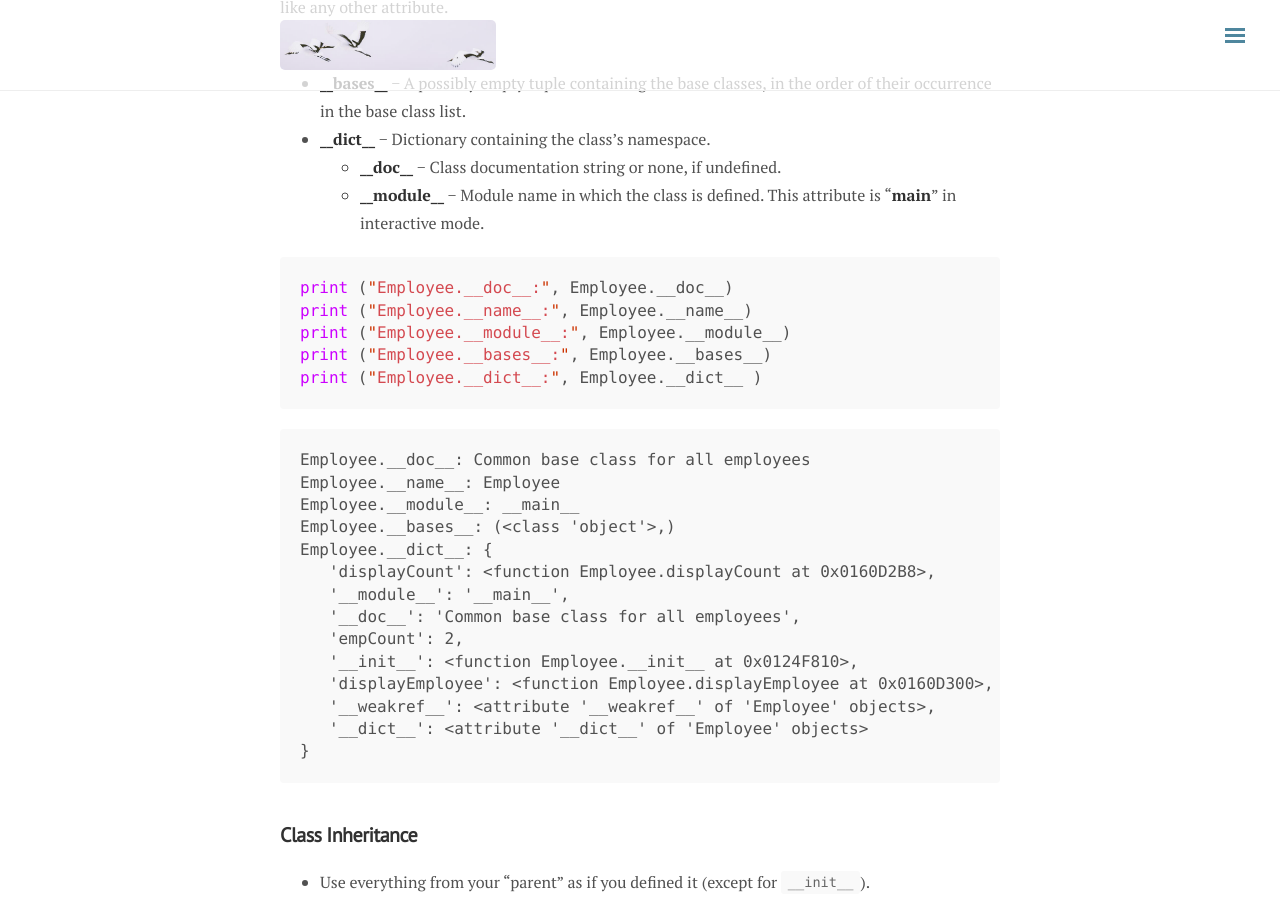
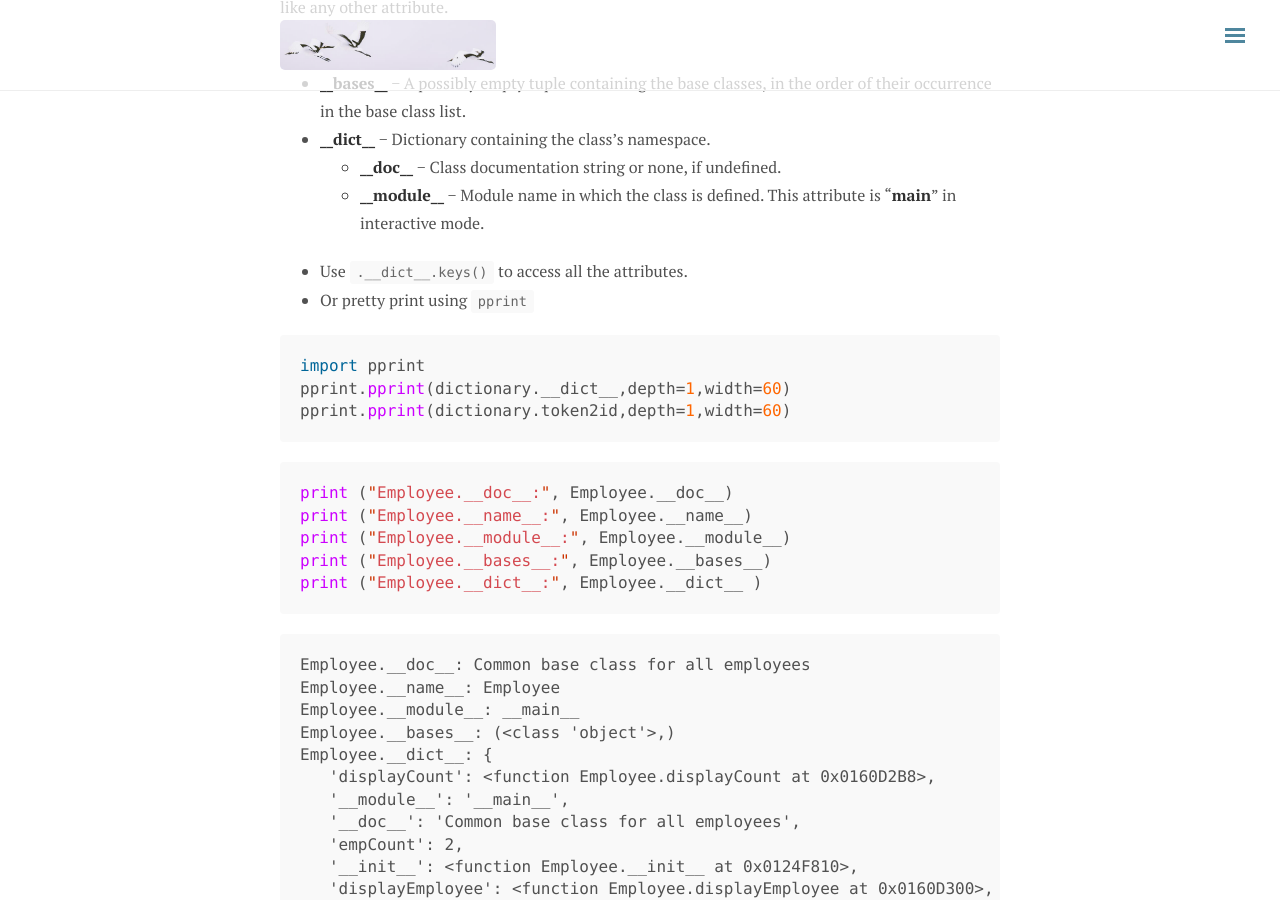
Before and after one commit to ylyy93/my_blog, a Jekyll site: the page built from _posts/python/2020-03-25-python-data-structure-and-subsetting.md, in a window 1280 px wide and 900 px high, scrolled down 2061 px. Built offline with Jekyll 4.4.1, drawn with Linux system fonts in a browser that asks for light colours; nearby versions of some CDN libraries; comment, search, counter and statistics services are not loaded.

Commit message:
rebuilding site Thu Mar 26 14:05:12 PDT 2020

````diff
--- a/_posts/python/2020-03-25-python-data-structure-and-subsetting.md
+++ b/_posts/python/2020-03-25-python-data-structure-and-subsetting.md
@@ -81,6 +81,15 @@ Every Python class keeps following built-in attributes and they can be accessed
 * **__dict__** − Dictionary containing the class's namespace.
   * **__doc__** − Class documentation string or none, if undefined.
   * **__module__** − Module name in which the class is defined. This attribute is "__main__" in interactive mode.
+
+* Use `.__dict__.keys()` to access all the attributes.
+* Or pretty print using `pprint`
+
+```python
+import pprint
+pprint.pprint(dictionary.__dict__,depth=1,width=60)
+pprint.pprint(dictionary.token2id,depth=1,width=60)
+```
 
 ```python
 print ("Employee.__doc__:", Employee.__doc__)
````
